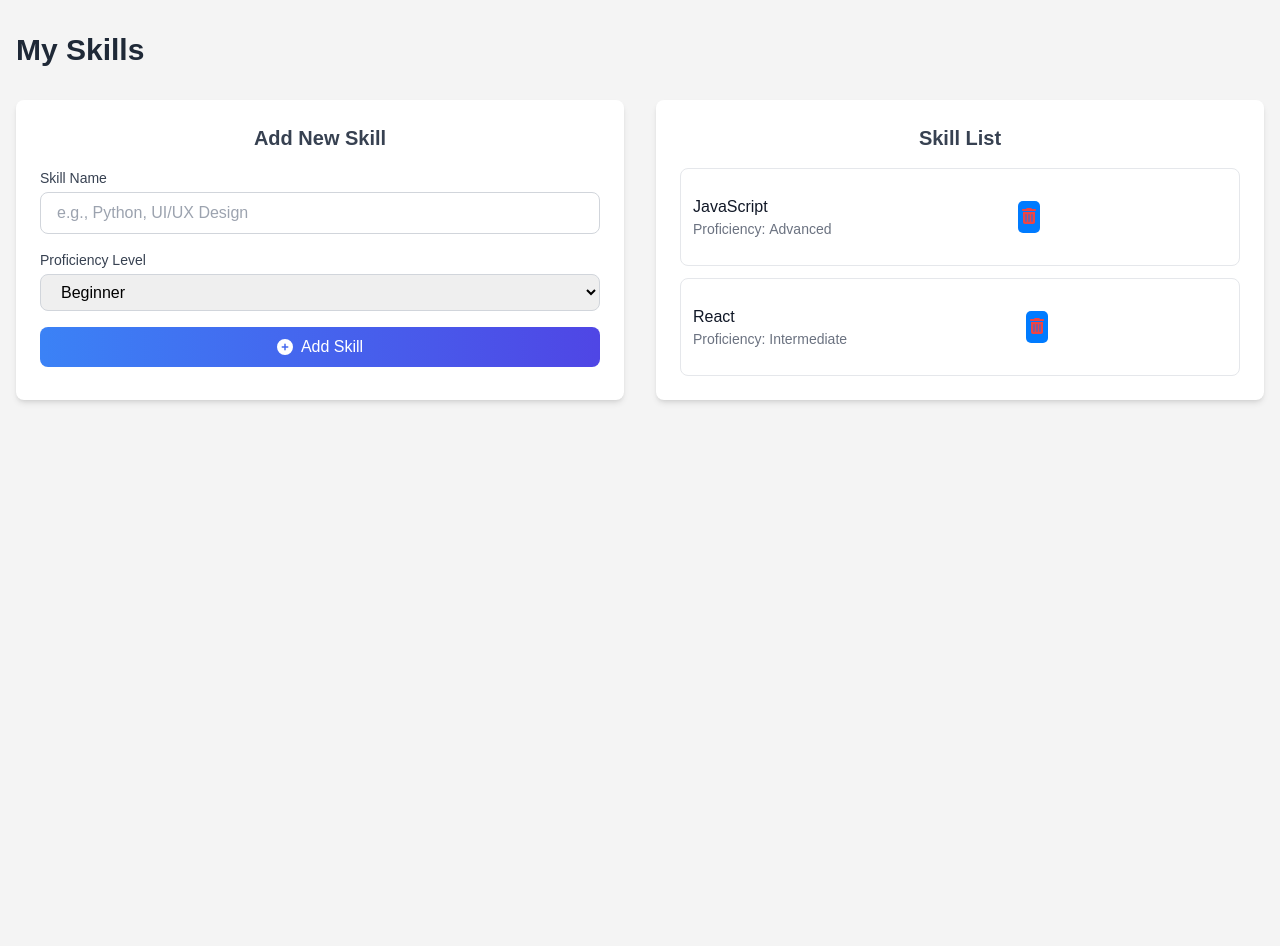
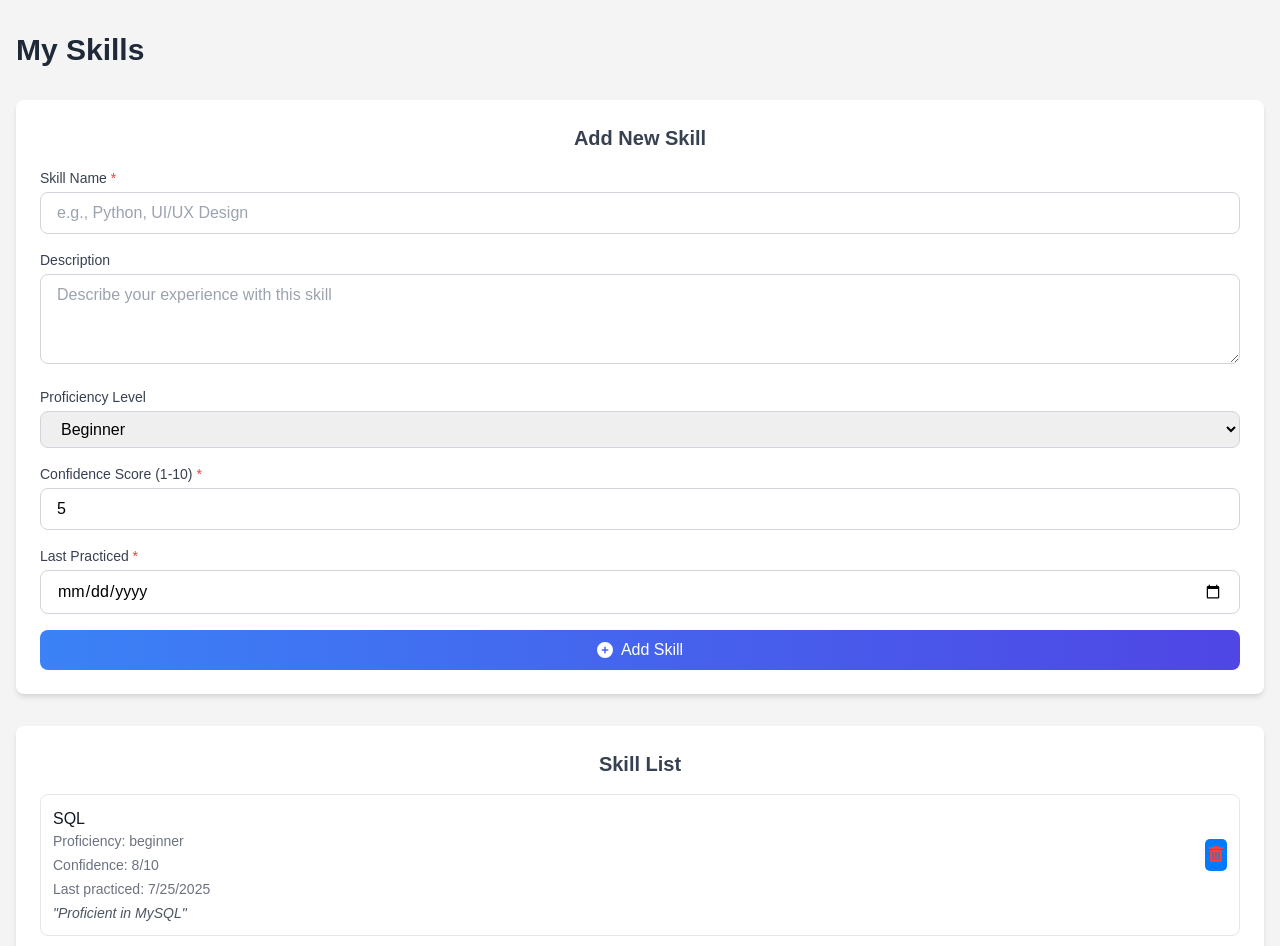
Before and after one commit to sirus-the-beaver/job-tracker, a React (Create React App) app in the folder frontend/: page /new-skill in a window 1280 px wide. Shown: the top 946 px of the page. Before the commit the page ends 800 px from the top, so only its background shows below. Built offline with nearby package versions, Linux system fonts and the light colour scheme.

Commit message:
Changes made to Update NewSkill.js

```diff
--- a/frontend/src/components/NewSkill.js
+++ b/frontend/src/components/NewSkill.js
@@ -1,15 +1,54 @@
+//  References:
+//  OWASP XSS Prevention Cheat Sheet: https://cheatsheetseries.owasp.org/cheatsheets/Cross_Site_Scripting_Prevention_Cheat_Sheet.html#output-encoding
+//  - MDN Web Docs on HTML character references: https://developer.mozilla.org/en-US/docs/Glossary/Character_reference
+//
+//  Escaped characters:
+//  - & → &amp; (ampersand)
+//  - < → &lt; (less-than sign)
+//  - > → &gt; (greater-than sign)
+//  - " → &quot; (double quote)
+//  - ' → &#039; (single quote/apostrophe)
+
+
 import { useState } from 'react';
 import { FontAwesomeIcon } from '@fortawesome/react-fontawesome';
 import { faPlusCircle, faTrashAlt } from '@fortawesome/free-solid-svg-icons';
 
+const sanitizeInput = (input) => {
+  if (!input) return '';
+  return input
+    .replace(/&/g, '&amp;')
+    .replace(/</g, '&lt;')
+    .replace(/>/g, '&gt;')
+    .replace(/"/g, '&quot;')
+    .replace(/'/g, '&#039;');
+};
+
 const NewSkill = () => {
   const [skills, setSkills] = useState([
-    { id: 1, name: 'JavaScript', proficiency: 'Advanced' },
-    { id: 2, name: 'React', proficiency: 'Intermediate' }
+    {
+      id: 1,
+      name: 'SQL',
+      proficiency: 'beginner',
+      description: 'Proficient in MySQL',
+      confidence: 8,
+      lastPracticed: '2025-07-25'
+    },
+    {
+      id: 2,
+      name: 'React',
+      proficiency: 'Intermediate',
+      description: 'Proficient in building custom components',
+      confidence: 6,
+      lastPracticed: '2025-07-25'
+    }
   ]);
 
   const [skillName, setSkillName] = useState('');
   const [proficiency, setProficiency] = useState('Beginner');
+  const [description, setDescription] = useState('');
+  const [confidence_score, setConfidenceScore] = useState(5);
+  const [last_practiced, setLastPracticed] = useState('');
   const [errors, setErrors] = useState({});
 
   const handleAddSkill = (newSkill) => {
@@ -23,9 +62,31 @@ const NewSkill = () => {
 
   const validateForm = () => {
     const newErrors = {};
+
     if (!skillName.trim()) {
       newErrors.skillName = 'Skill name is required';
+    } else if (skillName.length > 100) {
+      newErrors.skillName = 'Skill name cannot exceed 100 characters';
     }
+
+    if (description.length > 500) {
+      newErrors.description = 'Description cannot exceed 500 characters';
+    }
+
+    if (confidence_score < 1 || confidence_score > 10) {
+      newErrors.confidence = 'Confidence score must be between 1 and 10';
+    }
+
+    if (!last_practiced) {
+      newErrors.last_practiced = 'Please select when you last practiced this skill';
+    } else {
+      const selectedDate = new Date(last_practiced);
+      const today = new Date();
+      if (selectedDate > today) {
+        newErrors.last_practiced = 'Last practiced date cannot be in the future';
+      }
+    }
+
     setErrors(newErrors);
     return Object.keys(newErrors).length === 0;
   };
@@ -33,9 +94,20 @@ const NewSkill = () => {
   const handleSubmit = (e) => {
     e.preventDefault();
     if (validateForm()) {
-      handleAddSkill({ name: skillName, proficiency });
+      handleAddSkill({
+        name: sanitizeInput(skillName),
+        proficiency,
+        description: sanitizeInput(description),
+        confidence: Number(confidence_score),
+        last_practiced
+      });
+
+      // Reset form
       setSkillName('');
       setProficiency('Beginner');
+      setDescription('');
+      setConfidenceScore(5);
+      setLastPracticed('');
     }
   };
 
@@ -44,13 +116,13 @@ const NewSkill = () => {
       <div className="container mx-auto px-4 py-8">
         <h1 className="text-3xl font-bold text-gray-800 mb-8">My Skills</h1>
 
-        <div className="grid grid-cols-1 md:grid-cols-2 gap-8">
+        <div className="space-y-8">
           <div className="bg-white rounded-lg shadow-md p-6">
             <h2 className="text-xl font-semibold text-gray-700 mb-4">Add New Skill</h2>
             <form onSubmit={handleSubmit} className="space-y-4">
               <div>
                 <label htmlFor="skillName" className="block text-sm font-medium text-gray-700 mb-1">
-                  Skill Name
+                  Skill Name <span className="text-red-500">*</span>
                 </label>
                 <input
                   type="text"
@@ -70,6 +142,27 @@ const NewSkill = () => {
               </div>
 
               <div>
+                <label htmlFor="description" className="block text-sm font-medium text-gray-700 mb-1">
+                  Description
+                </label>
+                <textarea
+                  id="description"
+                  value={description}
+                  onChange={(e) => setDescription(e.target.value)}
+                  className={`w-full px-4 py-2 border rounded-lg focus:ring-2 focus:outline-none ${
+                    errors.description
+                      ? 'border-red-500 focus:border-red-500'
+                      : 'border-gray-300 focus:border-blue-500'
+                  }`}
+                  placeholder="Describe your experience with this skill"
+                  rows="3"
+                />
+                {errors.description && (
+                  <p className="text-red-500 text-xs mt-1">{errors.description}</p>
+                )}
+              </div>
+
+              <div>
                 <label htmlFor="proficiency" className="block text-sm font-medium text-gray-700 mb-1">
                   Proficiency Level
                 </label>
@@ -84,6 +177,48 @@ const NewSkill = () => {
                   <option value="Advanced">Advanced</option>
                   <option value="Expert">Expert</option>
                 </select>
+              </div>
+
+              <div>
+                <label htmlFor="confidence" className="block text-sm font-medium text-gray-700 mb-1">
+                  Confidence Score (1-10) <span className="text-red-500">*</span>
+                </label>
+                <input
+                  type="number"
+                  id="confidence_score"
+                  value={confidence_score}
+                  onChange={(e) => setConfidenceScore(Number(e.target.value))}
+                  min="1"
+                  max="10"
+                  className={`w-full px-4 py-2 border rounded-lg focus:ring-2 focus:outline-none ${
+                    errors.confidence
+                      ? 'border-red-500 focus:border-red-500'
+                      : 'border-gray-300 focus:border-blue-500'
+                  }`}
+                />
+                {errors.confidence && (
+                  <p className="text-red-500 text-xs mt-1">{errors.confidence}</p>
+                )}
+              </div>
+
+              <div>
+                <label htmlFor="lastPracticed" className="block text-sm font-medium text-gray-700 mb-1">
+                  Last Practiced <span className="text-red-500">*</span>
+                </label>
+                <input
+                  type="date"
+                  id="last_practiced"
+                  value={last_practiced}
+                  onChange={(e) => setLastPracticed(e.target.value)}
+                  className={`w-full px-4 py-2 border rounded-lg focus:ring-2 focus:outline-none ${
+                    errors.lastPracticed
+                      ? 'border-red-500 focus:border-red-500'
+                      : 'border-gray-300 focus:border-blue-500'
+                  }`}
+                />
+                {errors.lastPracticed && (
+                  <p className="text-red-500 text-xs mt-1">{errors.lastPracticed}</p>
+                )}
               </div>
 
               <button
@@ -105,17 +240,28 @@ const NewSkill = () => {
                 {skills.map((skill) => (
                   <div
                     key={skill.id}
-                    className="flex items-center justify-between p-3 border border-gray-200 rounded-lg hover:bg-gray-50 transition-colors"
+                    className="flex flex-col md:flex-row md:items-center justify-between p-3 border border-gray-200 rounded-lg hover:bg-gray-50 transition-colors"
                   >
-                    <div>
+                    <div className="flex-1">
                       <h3 className="font-medium text-gray-900">{skill.name}</h3>
                       <p className="text-sm text-gray-500">
                         Proficiency: <span className="font-medium">{skill.proficiency}</span>
                       </p>
+                      <p className="text-sm text-gray-500 mt-1">
+                        Confidence: <span className="font-medium">{skill.confidence}/10</span>
+                      </p>
+                      <p className="text-sm text-gray-500 mt-1">
+                        Last practiced: <span className="font-medium">{new Date(skill.lastPracticed).toLocaleDateString()}</span>
+                      </p>
+                      {skill.description && (
+                        <p className="text-sm text-gray-600 mt-1 italic">
+                          "{skill.description}"
+                        </p>
+                      )}
                     </div>
                     <button
                       onClick={() => handleDeleteSkill(skill.id)}
-                      className="text-red-500 hover:text-red-700 transition-colors p-1"
+                      className="text-red-500 hover:text-red-700 transition-colors p-1 mt-3 md:mt-0"
                       aria-label={`Delete ${skill.name}`}
                     >
                       <FontAwesomeIcon icon={faTrashAlt} />
```
